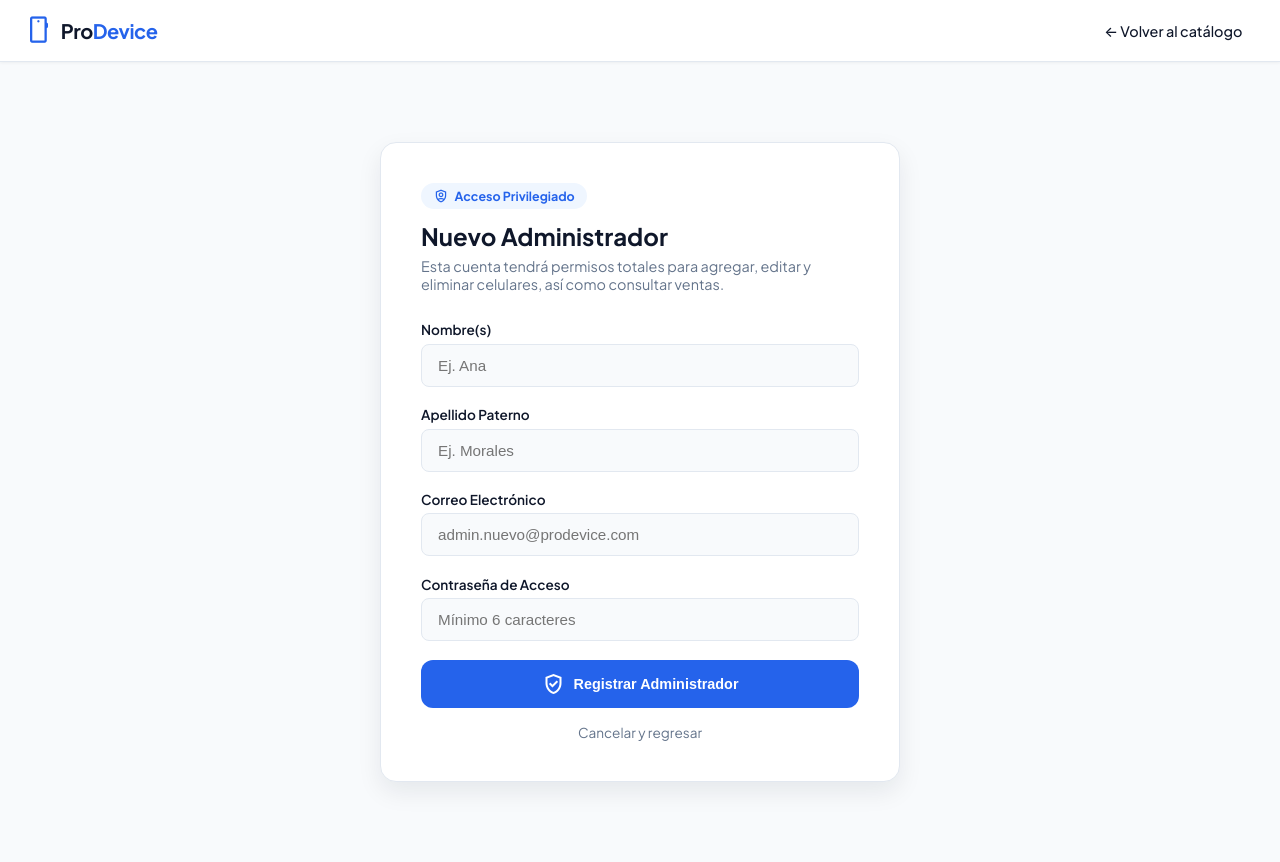
After one commit to kvntapia/ProyectoAmitai, a Flask app: page /admin/nuevo-admin in a window 1280 px wide. The commit adds this page. Run offline with Flask 3, Linux system fonts and the light colour scheme; the visitor is signed in with stand-in values (Sample User, id 1).

```diff
--- /dev/null
+++ b/templates/nuevo_admin.html
@@ -0,0 +1,131 @@
+<!DOCTYPE html>
+<html lang="es">
+<head>
+  <meta charset="UTF-8">
+  <meta name="viewport" content="width=device-width, initial-scale=1.0">
+  <title>Registrar Administrador | ProDevice Admin</title>
+  <link rel="preconnect" href="https://fonts.googleapis.com">
+  <link href="https://fonts.googleapis.com/css2?family=Plus+Jakarta+Sans:wght@400;500;600;700&display=swap" rel="stylesheet">
+  <link rel="stylesheet" href="https://fonts.googleapis.com/css2?family=Material+Symbols+Outlined:opsz,wght,FILL,GRAD@24,400,0,0" />
+  <link rel="stylesheet" href="{{ url_for('static', filename='diseño.css') }}">
+  <style>
+    .admin-form-container {
+      max-width: 520px;
+      margin: 3rem auto;
+      background: #ffffff;
+      padding: 2.5rem;
+      border-radius: 16px;
+      border: 1px solid #e2e8f0;
+      box-shadow: 0 10px 25px rgba(15, 23, 42, 0.08);
+    }
+    .admin-badge {
+      display: inline-flex;
+      align-items: center;
+      gap: 0.35rem;
+      background: #eff6ff;
+      color: #2563eb;
+      padding: 0.3rem 0.75rem;
+      border-radius: 9999px;
+      font-size: 0.78rem;
+      font-weight: 700;
+      margin-bottom: 0.75rem;
+    }
+    .form-group {
+      display: flex;
+      flex-direction: column;
+      gap: 0.35rem;
+      margin-bottom: 1.2rem;
+    }
+    .form-group label {
+      font-size: 0.85rem;
+      font-weight: 600;
+      color: #0f172a;
+    }
+    .form-group input {
+      padding: 0.75rem 1rem;
+      border: 1px solid #e2e8f0;
+      border-radius: 8px;
+      font-size: 0.95rem;
+      outline: none;
+      background: #f8fafc;
+      transition: all 0.2s ease;
+    }
+    .form-group input:focus {
+      border-color: #2563eb;
+      background: #ffffff;
+      box-shadow: 0 0 0 3px rgba(37, 99, 235, 0.12);
+    }
+    .alert-error {
+      background: #fee2e2;
+      color: #991b1b;
+      padding: 0.75rem;
+      border-radius: 8px;
+      font-size: 0.85rem;
+      margin-bottom: 1rem;
+    }
+  </style>
+</head>
+<body style="background-color: #f8fafc;">
+
+  <header class="navbar">
+    <div class="nav-container">
+      <a href="/" class="brand-logo">
+        <span class="material-symbols-outlined logo-icon">smartphone</span>
+        <span class="brand-name">Pro<span>Device</span></span>
+      </a>
+      <a href="/" class="action-btn" style="text-decoration: none;">← Volver al catálogo</a>
+    </div>
+  </header>
+
+  <main class="main-content">
+    <div class="admin-form-container">
+      <div class="admin-badge">
+        <span class="material-symbols-outlined" style="font-size: 1rem;">shield_person</span>
+        Acceso Privilegiado
+      </div>
+      <h1 style="font-size: 1.5rem; font-weight: 800; margin-bottom: 0.4rem;">Nuevo Administrador</h1>
+      <p style="color: #64748b; font-size: 0.9rem; margin-bottom: 1.75rem;">
+        Esta cuenta tendrá permisos totales para agregar, editar y eliminar celulares, así como consultar ventas.
+      </p>
+
+      {% with messages = get_flashed_messages() %}
+        {% if messages %}
+          {% for message in messages %}
+            <div class="alert-error">{{ message }}</div>
+          {% endfor %}
+        {% endif %}
+      {% endwith %}
+
+      <form method="POST" action="/admin/nuevo-admin">
+        <div class="form-group">
+          <label for="nombre">Nombre(s)</label>
+          <input type="text" id="nombre" name="nombre" placeholder="Ej. Ana" required autocomplete="off">
+        </div>
+
+        <div class="form-group">
+          <label for="apellido_paterno">Apellido Paterno</label>
+          <input type="text" id="apellido_paterno" name="apellido_paterno" placeholder="Ej. Morales" required autocomplete="off">
+        </div>
+
+        <div class="form-group">
+          <label for="email">Correo Electrónico</label>
+          <input type="email" id="email" name="email" placeholder="admin.nuevo@prodevice.com" required autocomplete="off">
+        </div>
+
+        <div class="form-group">
+          <label for="password">Contraseña de Acceso</label>
+          <input type="password" id="password" name="password" placeholder="Mínimo 6 caracteres" minlength="6" required autocomplete="new-password">
+        </div>
+
+        <button type="submit" class="buy-btn" style="margin-top: 1rem; width: 100%;">
+          <span class="material-symbols-outlined">verified_user</span>
+          Registrar Administrador
+        </button>
+
+        <a href="/" style="display: block; text-align: center; margin-top: 1rem; color: #64748b; text-decoration: none; font-size: 0.85rem;">Cancelar y regresar</a>
+      </form>
+    </div>
+  </main>
+
+</body>
+</html>
```
Also changed, not shown: templates/login.html (+5 -4 lines), templates/registro.html (added, +108 -0 lines).
